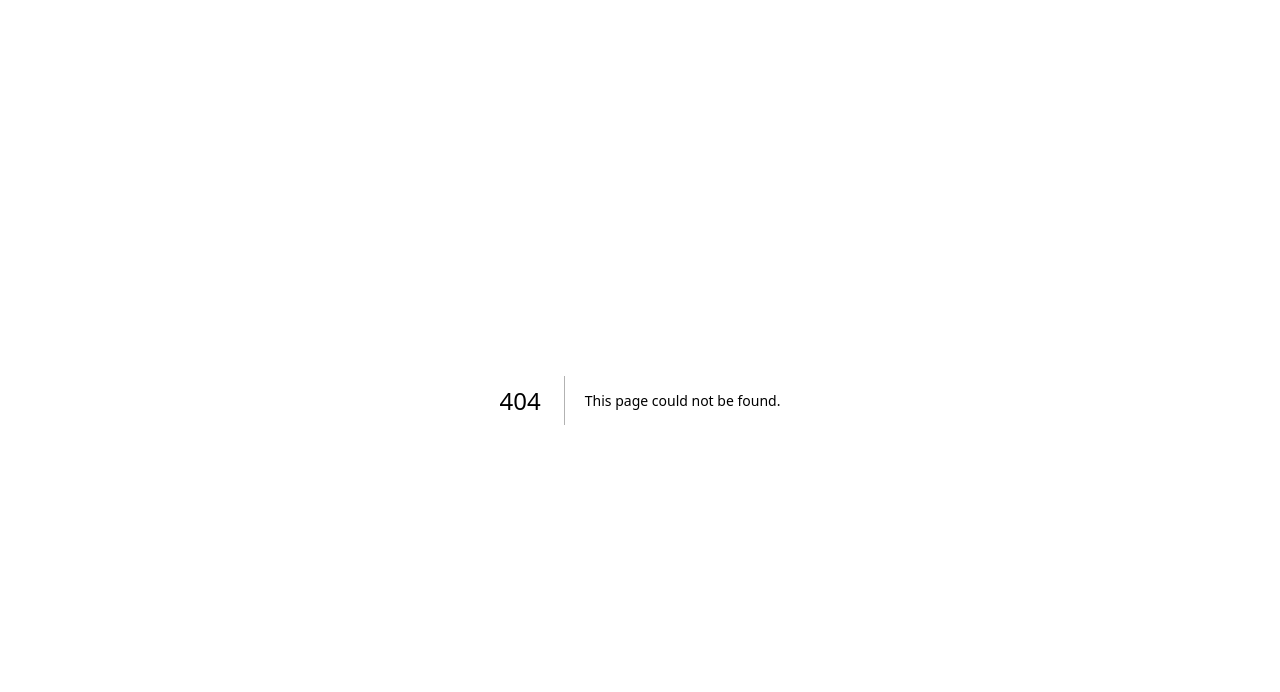
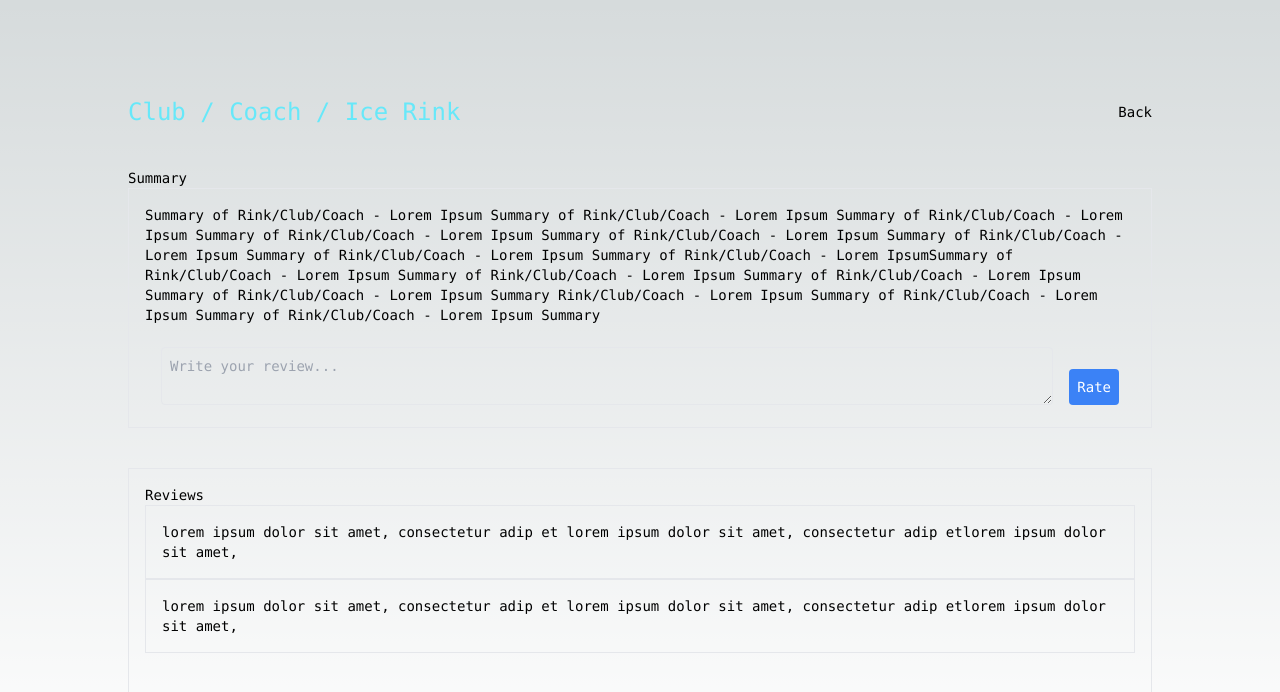
Before and after one commit to easyvansh/Review-Website, a Next.js app: page /Review in a window 1280 px wide. Before the commit this address had no page. Shown: the top 692 px of the page. Built offline with nearby package versions, Linux system fonts and the light colour scheme.

Commit message:
Added Reviews Page

```diff
--- /dev/null
+++ b/app/Review/page.jsx
@@ -0,0 +1,84 @@
+"use client";
+
+import { useState } from "react";
+
+
+
+export default function Review() {
+  const [review, setReview] = useState("");
+  const [reviews, setReviews] = useState([]);
+
+  const handleInputChange = (e) => {
+    setReview(e.target.value);
+  };
+
+  const handleAddReview = () => {
+    if (review.trim()) {
+      setReviews([...reviews, review]);
+      setReview(""); // Clear the input after adding the review
+    }
+  };
+
+  return (
+    <main className="flex min-h-screen flex-col items-center justify-between p-24">
+      <div className="z-10 w-full max-w-5xl items-center justify-between font-mono text-sm lg:flex">
+        <h1 className="text-2xl text-pretty text-cyan-300">Club / Coach / Ice Rink</h1>
+        <div>
+          <a href="/">Back</a>
+        </div>
+        <div className="z-10 w-full max-w-5xl items-center mt-80 h-[26vh] absolute">
+          Summary
+          <div className="z-10 w-full max-w-5xl items-center h-[30vh] relative border p-4">
+            Summary of Rink/Club/Coach - Lorem Ipsum Summary of Rink/Club/Coach
+            - Lorem Ipsum Summary of Rink/Club/Coach - Lorem Ipsum Summary of
+            Rink/Club/Coach - Lorem Ipsum Summary of Rink/Club/Coach - Lorem
+            Ipsum Summary of Rink/Club/Coach - Lorem Ipsum Summary of
+            Rink/Club/Coach - Lorem Ipsum Summary of Rink/Club/Coach - Lorem
+            IpsumSummary of Rink/Club/Coach - Lorem Ipsum Summary of
+            Rink/Club/Coach - Lorem Ipsum Summary of Rink/Club/Coach - Lorem
+            Ipsum Summary of Rink/Club/Coach - Lorem Ipsum Summary
+            Rink/Club/Coach - Lorem Ipsum Summary of Rink/Club/Coach - Lorem
+            Ipsum Summary of Rink/Club/Coach - Lorem Ipsum Summary
+            <div className="z-10 w-full h-[12vh] relative flex items-end justify-between p-4 ">
+              <textarea
+                className="border rounded p-2 w-full mr-4 bg-inherit"
+                value={review}
+                onChange={handleInputChange}
+                placeholder="Write your review..."
+              />
+              <button
+                className="bg-blue-500 text-white p-2 rounded"
+                onClick={handleAddReview}
+              >
+                Rate
+              </button>
+            </div>
+          </div>
+          <div className="z-10 w-full max-w-5xl mt-10 h-[36vh] absolute border p-4">
+            Reviews
+            {reviews.map((review, index) => (
+              <div
+                key={index}
+                className="z-10 w-full relative border flex items-start justify-start p-4"
+              >
+                <p>{review}</p>
+              </div>
+            ))}
+            <div className="z-10 w-full relative border flex items-start justify-start p-4">
+              <p>
+                lorem ipsum dolor sit amet, consectetur adip et lorem ipsum
+                dolor sit amet, consectetur adip etlorem ipsum dolor sit amet,
+              </p>
+          </div>
+            <div className="z-10 w-full relative border flex items-start justify-start p-4">
+              <p>
+                lorem ipsum dolor sit amet, consectetur adip et lorem ipsum
+                dolor sit amet, consectetur adip etlorem ipsum dolor sit amet,
+              </p>
+          </div>
+          </div>
+        </div>
+      </div>
+    </main>
+  );
+}
```
